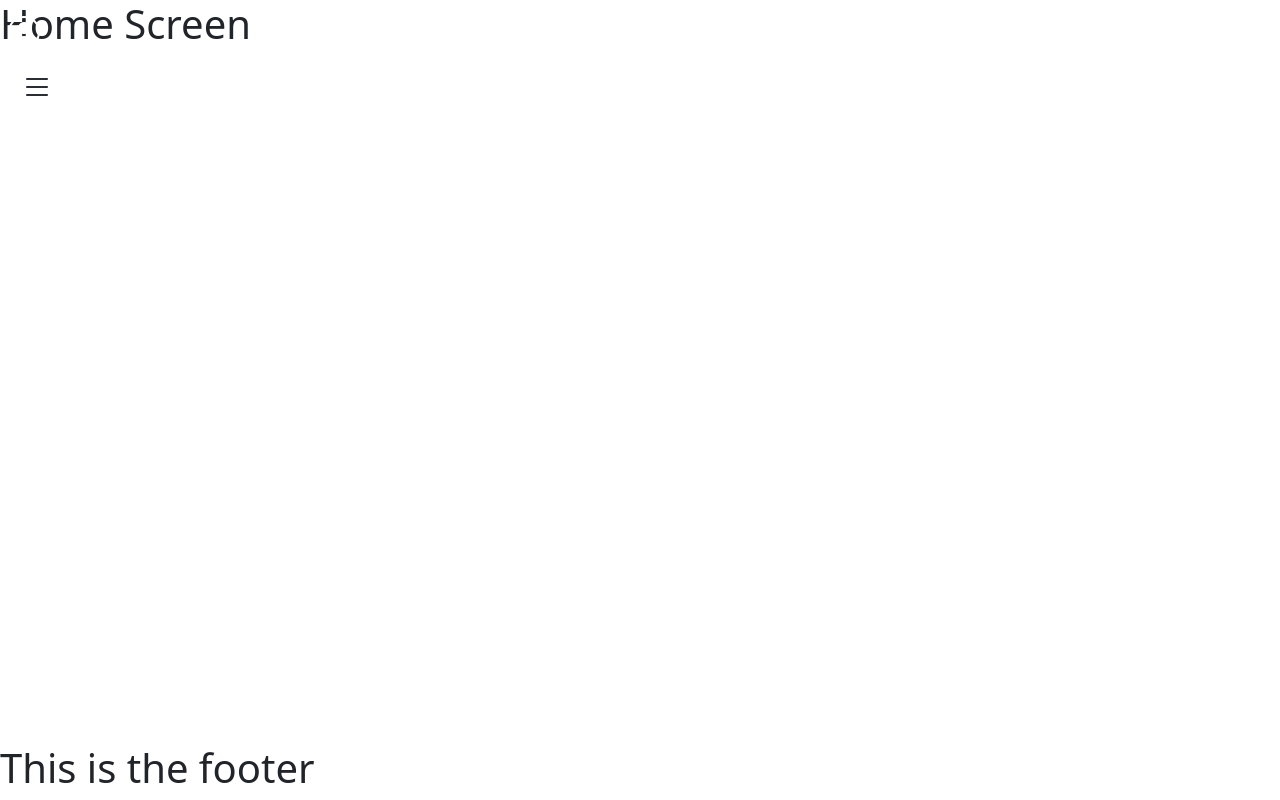
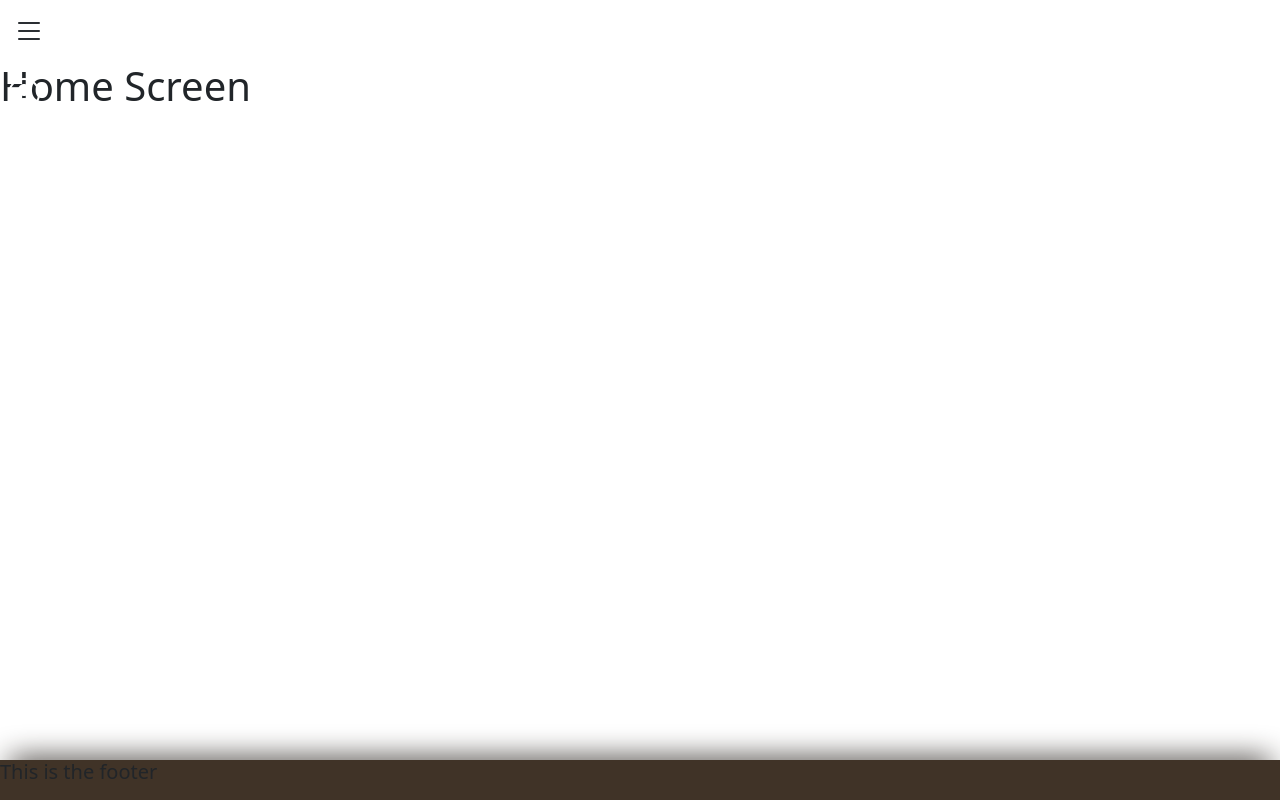
Before and after one commit to KAL17002493/CoffeeShop-App-React, a React (Create React App) app in the folder coffee-shop-app/: page / in a window 1280 px wide. Built offline with nearby package versions, Linux system fonts and the light colour scheme.

Commit message:
nothing changed

```diff
--- a/coffee-shop-app/src/Components/Footer.jsx
+++ b/coffee-shop-app/src/Components/Footer.jsx
@@ -1,11 +1,12 @@
 import React from 'react'
+import "../index.css"
 
 function Footer() {
 
   return (
 
     <div className="footer">
-        <h1>This is the footer</h1>
+        <h5>This is the footer</h5>
     </div>
 
   )
--- a/coffee-shop-app/src/Components/SideMenu.js
+++ b/coffee-shop-app/src/Components/SideMenu.js
@@ -1,5 +1,6 @@
 import React, {useState} from 'react'
 import './SideMenu.css'
+import {Link} from 'react-router-dom';
 
 function SideMenu() {
 
@@ -8,23 +9,22 @@ function SideMenu() {
   return (
     <div>
 
+        <div>
+            <button className="btn btn-default" onClick={() => setSideMenuActive(!sideMenuActive)}>
+                {sideMenuActive ? <> </> : <i class="bi bi-list fa-2x"></i>}
+            </button>
+        </div>
+
         <div className={`sideMenuDefault ${sideMenuActive ? "sideMenuActive" : ""}`}>
             <div className="m-2">
-                <div>
-                    <div className="accountStatsIcon me-2 text-end">
-                        <i class="bi bi-person-circle fa-2x"></i>
-                    </div>
-
-                    <div>
-                    <button className="btn btn-default" onClick={() => setSideMenuActive(!sideMenuActive)}>
-                        <i class="bi bi-list fa-2x"></i>
-                    </button>
-                </div>
-
+                <div className="accountStatsIcon me-2 text-end">
+                    <i class="bi bi-person-circle fa-2x"></i>
                 </div>
             </div>
+            <div className="mt-5 text-center">
+
+            </div>
         </div>
-
 
     </div>
   )
--- a/coffee-shop-app/src/Screens/HomeScreen.jsx
+++ b/coffee-shop-app/src/Screens/HomeScreen.jsx
@@ -5,7 +5,7 @@ function HomeScreen() {
 
     <div>
 
-      <h1>Home Screen</h1>
+      <h1 >Home Screen</h1>
 
 
     </div>
--- a/coffee-shop-app/src/index.css
+++ b/coffee-shop-app/src/index.css
@@ -13,6 +13,9 @@ code {
 }
 
 .footer{
+    height: 40px;
+    background-color: #403327;
+    box-shadow: 0 -10px 30px -10px #1a140f;
     position: absolute;
     left:0;
     bottom:0;
```
